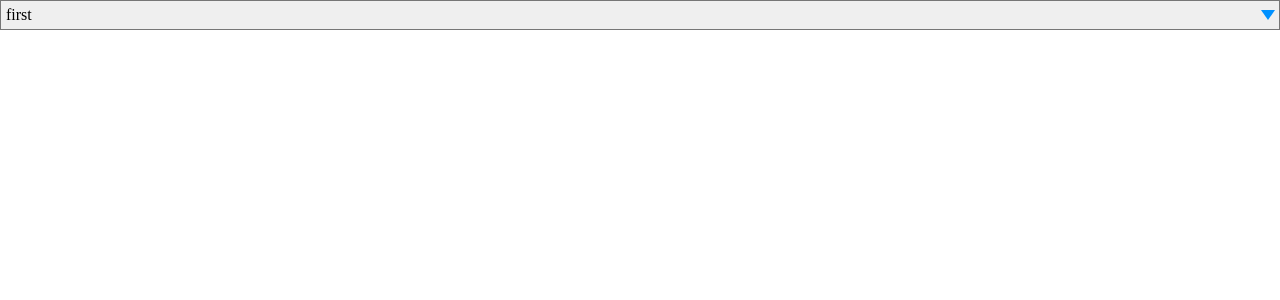
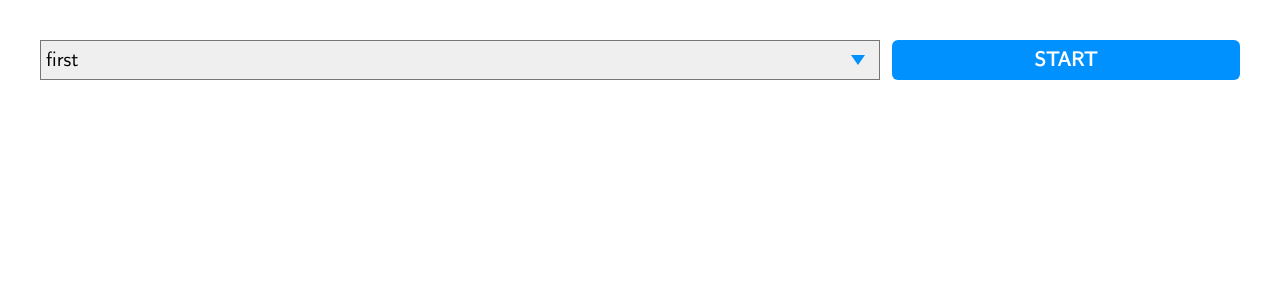
Before and after one commit to EvgeniiaZu8ova/hover-squares, a React (Create React App) app: page / in a window 1280 px wide. Shown: the top 300 px of the page. Built offline with nearby package versions, Linux system fonts and the light colour scheme.

Commit message:
feat: add and stylize button element

```diff
--- a/src/components/App/App.js
+++ b/src/components/App/App.js
@@ -1,9 +1,10 @@
-import "./App.css";
 import Form from "../Form/Form";
+
+import style from "./App.module.css";
 
 function App() {
   return (
-    <div className="App">
+    <div className={style.content}>
       <Form />
     </div>
   );
--- /dev/null
+++ b/src/components/App/App.module.css
@@ -0,0 +1,9 @@
+.content {
+  font-family: "cmu_sans_serifmedium", "Arial", sans-serif;
+  display: flex;
+  justify-content: center;
+  align-items: start;
+  min-height: 100vh;
+  box-sizing: border-box;
+  padding: 40px;
+}
--- a/src/components/Form/Form.js
+++ b/src/components/Form/Form.js
@@ -3,7 +3,7 @@ import style from "./Form.module.css";
 
 function Form(props) {
   return (
-    <form noValidate>
+    <form noValidate className={style.form}>
       <div className={style.selectWrapper}>
         <select name="select-mode" className={style.selectMode}>
           <option value="1">first</option>
@@ -12,6 +12,7 @@ function Form(props) {
           <option value="4">fourth</option>
         </select>
       </div>
+      <button className={style.button}>Start</button>
     </form>
   );
 }
--- a/src/components/Form/Form.module.css
+++ b/src/components/Form/Form.module.css
@@ -1,28 +1,24 @@
-.selectMode {
-  appearance: none;
-  outline: none;
-  padding: 5px 20px 5px 5px;
-  cursor: pointer;
+.form {
   width: 100%;
+  display: flex;
+  justify-content: space-between;
+  align-items: center;
 }
 
-.selectMode::-ms-expand {
-  display: none;
-}
-
-.selectMode:focus {
-  box-shadow: 0 0 0 1px #0091ff, 0 0 0 5px #b3c2ce;
+.form * {
+  font-size: 20px;
 }
 
 .selectWrapper {
   position: relative;
+  width: 70%;
 }
 
 .selectWrapper::after {
   content: "";
   position: absolute;
   top: 50%;
-  right: 5px;
+  right: 15px;
   transform: translateY(-50%);
   display: block;
   width: 0;
@@ -32,3 +28,41 @@
   border-color: #0091ff transparent transparent transparent;
   pointer-events: none;
 }
+
+.selectMode {
+  appearance: none;
+  outline: none;
+  padding: 5px 30px 5px 5px;
+  cursor: pointer;
+  width: 100%;
+  height: 40px;
+  box-sizing: border-box;
+}
+
+.selectMode::-ms-expand {
+  display: none;
+}
+
+.selectMode:focus {
+  box-shadow: 0 0 0 1px #0091ff;
+}
+
+.button {
+  appearance: none;
+  width: 29%;
+  border: none;
+  outline: none;
+  background-color: #0091ff;
+  border-radius: 6px;
+  color: #fff;
+  cursor: pointer;
+  height: 40px;
+  box-sizing: border-box;
+  padding: 5px;
+  text-transform: uppercase;
+  font-weight: bold;
+}
+
+.button:focus {
+  box-shadow: 0 0 0 1px #0091ff;
+}
--- /dev/null
+++ b/src/fonts/fonts.css
@@ -0,0 +1,6 @@
+@font-face {
+  font-family: "cmu_sans_serifmedium";
+  src: url("./cmunss-webfont.woff") format("woff");
+  font-weight: normal;
+  font-style: normal;
+}
--- a/src/index.css
+++ b/src/index.css
@@ -1 +1,2 @@
 @import url("../src/vendor/normalize.css");
+@import url("../src/fonts/fonts.css");
```
Also changed, not shown: src/components/App/App.css (deleted), src/fonts/cmunss-webfont.woff (added).
